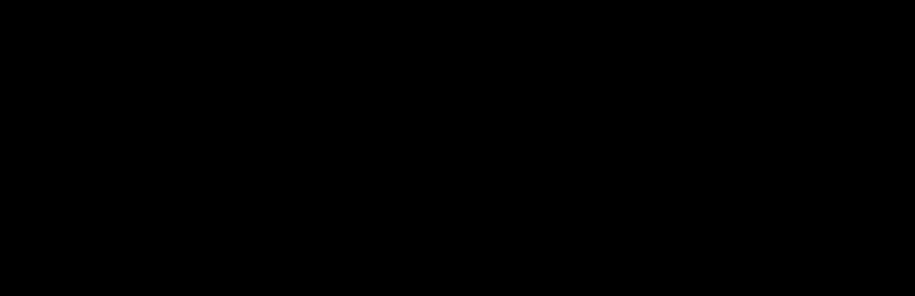
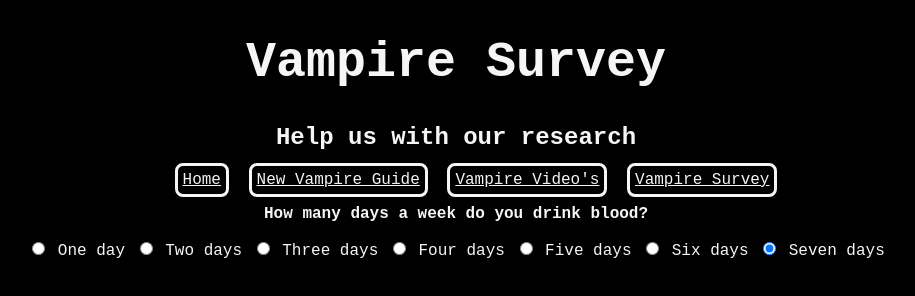
Before and after one commit to sebasvandemunt/vampierclub, a plain HTML site: page survey.html in a window 1280 px wide. Shown: the whole page, without its empty margins (184-1099 px from the left). Drawn offline with Linux system fonts and the light colour scheme.

Commit message:
content toegevoegd, survey begin gemaakt, aanpassingen aan menu en headings

```diff
--- a/survey.html
+++ b/survey.html
@@ -2,6 +2,29 @@
 <html>
     <head>
         <link rel=stylesheet href="styles.css">
-        <title>Vampire Survey</title>
+            <title>Vampire Survey</title>
     </head>
+    <body>
+            <h1>Vampire Survey</h1>
+            <h2>Help us with our research</h2>
+                <nav>
+                    <ul>
+                        <li><a href="index.html">Home</a></li>
+                        <li><a href="guide.html">New Vampire Guide</a></li>
+                        <li><a href="video.html">Vampire Video's</a></li>
+                        <li><a href="survey.html">Vampire Survey</a></li>
+                    </ul>
+                </nav>
+                <form action="post.html" method="POST">
+                    <p> <strong>How many days a week do you drink blood?</strong> </p>
+                    <input type="radio" name="blooddays" value="One day" checked="checked" /> One day
+                    <input type="radio" name="blooddays" value="Two days" checked="checked" /> Two days
+                    <input type="radio" name="blooddays" value="Three days" checked="checked" /> Three days
+                    <input type="radio" name="blooddays" value="Four days" checked="checked" /> Four days
+                    <input type="radio" name="blooddays" value="Five days" checked="checked" /> Five days
+                    <input type="radio" name="blooddays" value="Six days" checked="checked" /> Six days
+                    <input type="radio" name="blooddays" value="Seven days" checked="checked" /> Seven days
+                </form>
+        </body>
+    </html>
 </html>
```
Also changed, not shown: index.html (+2 -2 lines), video.html (+16 -1 lines), post.html (added).
